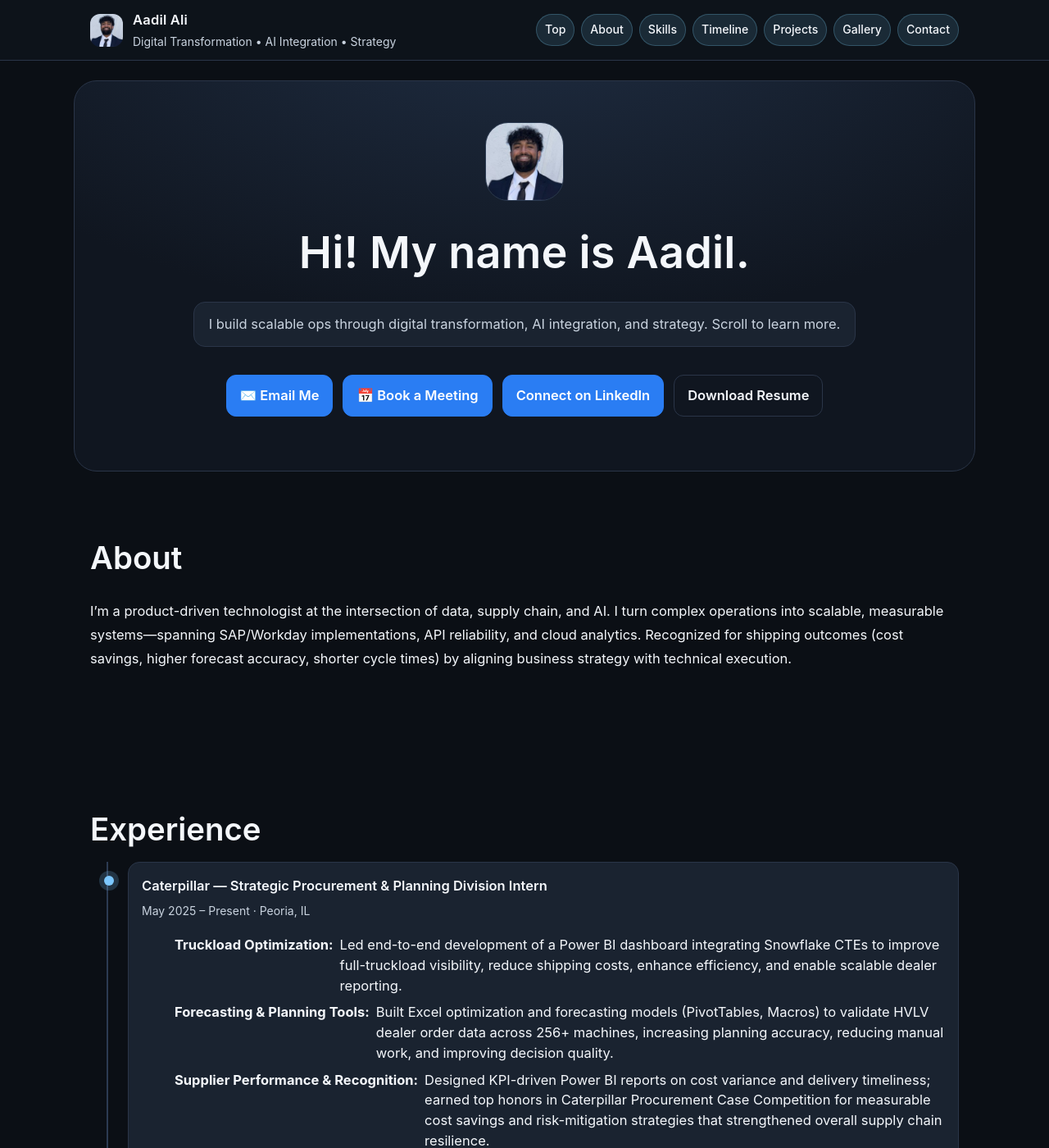
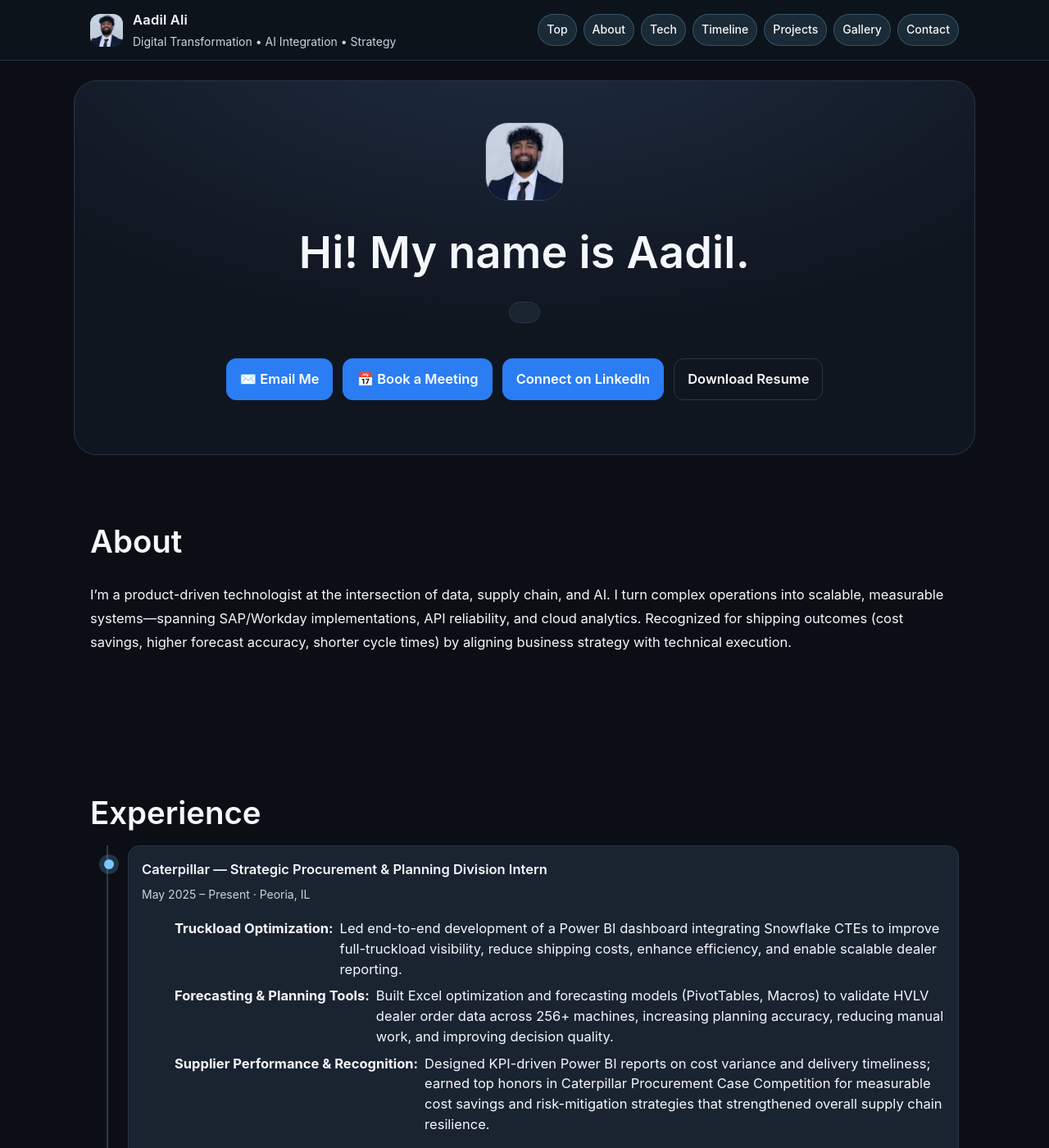
Before and after one commit to aaadil777/aaadil777.github.io, a Jekyll site: the page built from index.md, in a window 1280 px wide and 1400 px high. Shown: the whole window at 82% size. Built offline with Jekyll 4.4.1, drawn with Linux system fonts in a browser that asks for light colours; some of the changed lines change nothing that is shown.

Commit message:
fix(mobile): reveal + typewriter fallbacks, timeline alignment; set OG/Twitter image to profile.jpg; correct Skills link

```diff
--- a/_layouts/default.html
+++ b/_layouts/default.html
@@ -1,10 +1,18 @@
 <!doctype html>
-<html lang="en" class="no-js">  <!-- add class no-js -->
+<html lang="en" class="no-js">
 <head>
   <meta charset="utf-8">
   <meta name="viewport" content="width=device-width, initial-scale=1">
   <title>{{ page.title | default: site.title }}</title>
 
+  <!-- Canonical & theme -->
+  <link rel="canonical" href="{{ site.url }}{{ site.baseurl }}/">
+  <meta name="theme-color" content="#0b0f15">
+
+  <!-- Favicon (optional but nice) -->
+  <link rel="icon" href="{{ '/assets/profile.jpg' | relative_url }}" type="image/jpeg">
+
+  <!-- Main CSS (cache-busted) -->
   <link rel="stylesheet" href="{{ '/assets/main.css' | relative_url }}?v={{ site.github.build_revision | default: site.time | date: '%s' }}">
 
   <!-- Open Graph -->
@@ -12,17 +20,19 @@
   <meta property="og:title"       content="Aadil Ali — Digital Transformation • AI Integration • Strategy">
   <meta property="og:description" content="Product-driven technologist turning complex operations into scalable, measurable systems.">
   <meta property="og:url"         content="{{ site.url }}{{ site.baseurl }}/">
-  <meta property="og:image"       content="{{ site.url }}{{ '/assets/profile.jpg' | relative_url }}">
+  <meta property="og:image"       content="{{ site.url }}{{ site.baseurl }}{{ '/assets/profile.jpg' | relative_url }}">
 
   <!-- Twitter Card -->
   <meta name="twitter:card"        content="summary_large_image">
   <meta name="twitter:title"       content="Aadil Ali — Digital Transformation • AI Integration • Strategy">
   <meta name="twitter:description" content="Product-driven technologist turning complex operations into scalable, measurable systems.">
-  <meta name="twitter:image"       content="{{ site.url }}{{ '/assets/profile.jpg' | relative_url }}">
+  <meta name="twitter:image"       content="{{ site.url }}{{ site.baseurl }}{{ '/assets/profile.jpg' | relative_url }}">
 
+  <!-- No-JS fallback so reveal content shows -->
+  <noscript><style>.reveal{opacity:1 !important;transform:none !important}</style></noscript>
 </head>
 <body>
-  <!-- remove no-js so CSS knows JS is live -->
+  <!-- Flip no-js -> JS on -->
   <script>document.documentElement.classList.remove('no-js');</script>
 
   <header class="site-nav">
@@ -34,10 +44,11 @@
           <div class="brand-sub">Digital Transformation • AI Integration • Strategy</div>
         </div>
       </div>
-      <nav class="links">
+      <nav class="links" aria-label="Primary">
         <a href="#top" class="pill">Top</a>
         <a href="#about" class="pill">About</a>
-        <a href="#skills" class="pill">Skills</a>
+        <!-- renamed: Skills -> Tech; anchor updated to #tech -->
+        <a href="#tech" class="pill">Tech</a>
         <a href="#timeline" class="pill">Timeline</a>
         <a href="#portfolio" class="pill">Projects</a>
         <a href="#gallery" class="pill">Gallery</a>
@@ -54,7 +65,7 @@
     <div>© {{ "now" | date: "%Y" }} Aadil Ali</div>
   </footer>
 
-  <!-- Ensure script path is correct and actually runs -->
+  <!-- Main JS (deferred + cache-busted) -->
   <script defer src="{{ '/assets/main.js' | relative_url }}?v={{ site.github.build_revision | default: site.time | date: '%s' }}"></script>
 </body>
 </html>
--- a/assets/main.js
+++ b/assets/main.js
@@ -1,111 +1,72 @@
-// assets/main.js
-console.log('main.js loaded');
+(function () {
+  // --- Reveal-on-scroll (safe fallback) ---
+  const revealItems = Array.from(document.querySelectorAll('.reveal'));
+  const showAll = () => revealItems.forEach(el => el.classList.add('in'));
 
-document.addEventListener('DOMContentLoaded', () => {
-  const prefersReduce = window.matchMedia('(prefers-reduced-motion: reduce)').matches;
-
-  /* --- Hero typewriter (headline sublede) --- */
-  const typerEl = document.querySelector('[data-typer]');
-  if (typerEl) {
-    const full = typerEl.getAttribute('data-text') || typerEl.textContent.trim();
-    if (prefersReduce) {
-      typerEl.textContent = full;
+  if ('IntersectionObserver' in window) {
+    const io = new IntersectionObserver(entries => {
+      entries.forEach(e => {
+        if (e.isIntersecting) {
+          e.target.classList.add('in');
+          io.unobserve(e.target);
+        }
+      });
+    }, { threshold: 0.15 });
+    revealItems.forEach(el => io.observe(el));
   } else {
-      typerEl.textContent = '';
-      let i = 0;
-      const step = () => {
-        if (i <= full.length) {
-          typerEl.textContent = full.slice(0, i++);
-          setTimeout(step, 20);
-        }
-      };
-      setTimeout(step, 350);
-    }
+    showAll();
   }
 
-  /* --- Reveal-on-scroll for sections --- */
-  const reveals = document.querySelectorAll('.reveal');
-  if (prefersReduce) {
-    reveals.forEach(el => el.classList.add('in'));
-  } else {
-    const io = new IntersectionObserver((entries) => {
-      entries.forEach(entry => { if (entry.isIntersecting) entry.target.classList.add('in'); });
-    }, { threshold: 0.12 });
-    setTimeout(() => { reveals.forEach(el => io.observe(el)); }, 900);
+  // --- Typewriter labels (with time-limit and mobile safety) ---
+  const SPEED = 18;
+  const bullets = Array.from(document.querySelectorAll('.typed-bullets .bullet'));
+
+  if (!('IntersectionObserver' in window)) {
+    // No IO: show all immediately
+    bullets.forEach(b => {
+      const rest = b.querySelector('.bullet-rest');
+      if (rest) rest.style.opacity = 1;
+    });
+    return;
   }
 
-  /* --- Typewriter bullets (Experience labels) --- */
-  const bullets = document.querySelectorAll('.typed-bullets .bullet');
-  if (bullets.length) {
-    const bio = new IntersectionObserver((entries) => {
+  const bio = new IntersectionObserver(entries => {
     entries.forEach(entry => {
       if (!entry.isIntersecting) return;
-        const bullet = entry.target;
+
+      const bullet  = entry.target;
       const labelEl = bullet.querySelector('.bullet-label');
       const restEl  = bullet.querySelector('.bullet-rest');
-        const full = (labelEl.dataset.type || labelEl.textContent).replace(/:$/, '');
-        if (prefersReduce) {
+      const full    = (labelEl.dataset.type || labelEl.textContent).replace(/:$/, '');
+
+      labelEl.textContent = '';
+      labelEl.classList.add('typing');
+
+      let i = 0;
+      let cancelled = false;
+
+      const timeout = setTimeout(() => {  // hard stop after 2.5s (iOS timer quirks)
+        cancelled = true;
+        labelEl.classList.remove('typing');
         labelEl.textContent = full + ':';
-          restEl.style.opacity = 1;
+        if (restEl) restEl.style.opacity = 1;
         bio.unobserve(bullet);
-          return;
-        }
-        labelEl.textContent = '';
-        labelEl.classList.add('typing');  // show caret only while typing
-        let i = 0;
-        const tick = () => {
+      }, 2500);
+
+      (function tick(){
+        if (cancelled) return;
         if (i <= full.length) {
           labelEl.textContent = full.slice(0, i) + ':';
-            i++; setTimeout(tick, 18);
+          i++; setTimeout(tick, SPEED);
         } else {
-            labelEl.classList.remove('typing'); // caret off; no lingering line
-            labelEl.style.borderRight = "none";
-            restEl.style.opacity = 1;
+          clearTimeout(timeout);
+          labelEl.classList.remove('typing');
+          if (restEl) restEl.style.opacity = 1;
           bio.unobserve(bullet);
         }
-        };
-        tick();
+      })();
     });
   }, { threshold: 0.35 });
 
   bullets.forEach(b => bio.observe(b));
-  }
-
-  /* --- Project cards: lightweight hover preview --- */
-  const projCards = document.querySelectorAll('.proj-card[data-img]');
-  if (projCards.length) {
-    let shell = document.querySelector('.hover-preview');
-    if (!shell) {
-      shell = document.createElement('div');
-      shell.className = 'hover-preview';
-      shell.innerHTML = '<img alt="">';
-      document.body.appendChild(shell);
-    }
-    const shellImg = shell.querySelector('img');
-
-    // Follow cursor softly
-    const move = (e) => {
-      const x = e.clientX + 18;
-      const y = e.clientY + 18;
-      shell.style.left = `${x}px`;
-      shell.style.top  = `${y}px`;
-    };
-    window.addEventListener('mousemove', move, { passive: true });
-
-    const show = (url) => {
-      if (!url) return;
-      const img = new Image();
-      img.onload = () => { shellImg.src = url; shell.classList.add('in'); };
-      img.src = url;
-    };
-    const hide = () => shell.classList.remove('in');
-
-    projCards.forEach(card => {
-      const url = card.getAttribute('data-img');
-      card.addEventListener('mouseenter', () => show(url));
-      card.addEventListener('mouseleave', hide);
-      card.addEventListener('focusin', () => show(url));
-      card.addEventListener('focusout', hide);
-    });
-  }
-});
+})();
```
Lines whose indentation alone changed are shown as unchanged.
